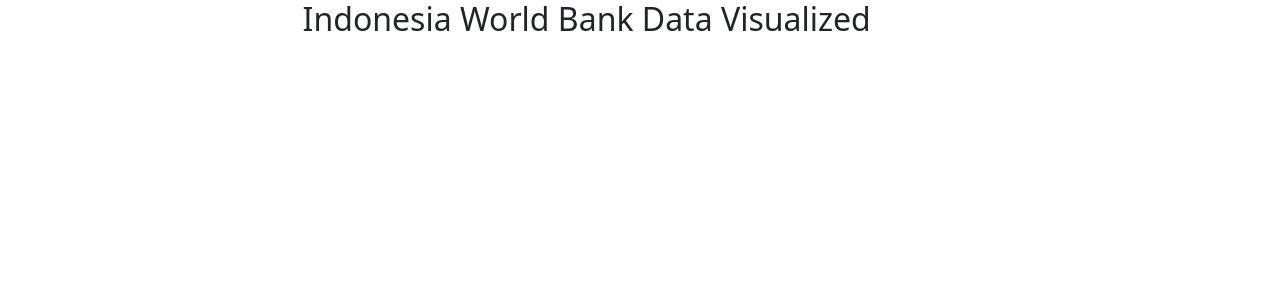
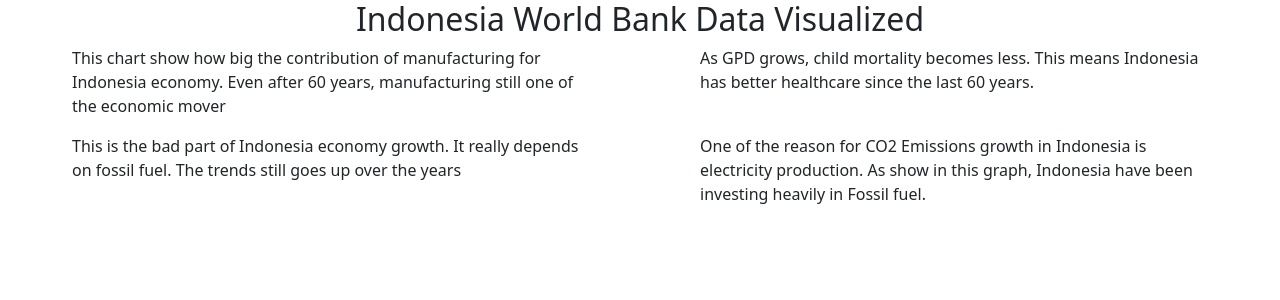
Before and after one commit to fahmiduldul/ds-web-dev, a Flask app: template app/templates/main.html in a window 1280 px wide. Shown: the top 300 px of the page. Run offline with Flask 2, Linux system fonts and the light colour scheme; the template is opened without the code that fills it: most values are stand-ins (such as "Sample title", 1, 10 or a date in 2020); some libraries are stand-ins or nearby versions.

Commit message:
feat: add description for each graph

```diff
--- a/app/templates/main.html
+++ b/app/templates/main.html
@@ -38,7 +38,7 @@
     </div> -->
 
     <!-- chart area -->
-    <div class="col-11">
+    <div class="container">
 
       <!-- title -->
       <div class="row">
@@ -47,19 +47,31 @@
 
       <!-- graph -->
       <div class="row">
-        <div class="col-6">
+        <div class="col-md-6 col-sm-12 col-xs-12">
           <div id="chart-1"></div>
+          <p class="mx-5">
+            This chart show how big the contribution of manufacturing for Indonesia economy. Even after 60 years, manufacturing still one of the economic mover
+          </p>
         </div>
-        <div class="col-6">
+        <div class="col-md-6 col-sm-12 col-xs-12">
           <div id="chart-2"></div>
+          <p class="mx-5">
+            As GPD grows, child mortality becomes less. This means Indonesia has better healthcare since the last 60 years.
+          </p>
         </div>
       </div>
       <div class="row">
-        <div class="col-6">
+        <div class="col-md-6 col-sm-12 col-xs-12">
           <div id="chart-3"></div>
+          <p class="mx-5">
+            This is the bad part of Indonesia economy growth. It really depends on fossil fuel. The trends still goes up over the years
+          </p>
         </div>
-        <div class="col-6">
+        <div class="col-md-6 col-sm-12 col-xs-12">
           <div id="chart-4"></div>
+          <p class="mx-5">
+            One of the reason for CO2 Emissions growth in Indonesia is electricity production. As show in this graph, Indonesia have been investing heavily in Fossil fuel.
+          </p>
         </div>
       </div>
     </div>
@@ -67,11 +79,9 @@
 
   <script>
     let figures = {{ figuresJSON | safe }}
-    console.log(figures);
-    Plotly.plot('chart-1', figures[0].data, figures[0].layout || {})
-    Plotly.plot('chart-2', figures[1].data, figures[1].layout || {})
-    Plotly.plot('chart-3', figures[2].data, figures[2].layout || {})
-    Plotly.plot('chart-4', figures[3].data, figures[3].layout || {})
+    for(let i = 0; i < figures.length; i++) {
+      Plotly.plot('chart-'+(i+1).toString(), figures[i].data, figures[i].layout || {})
+    }
   </script>
 </body>
 </html>
```
